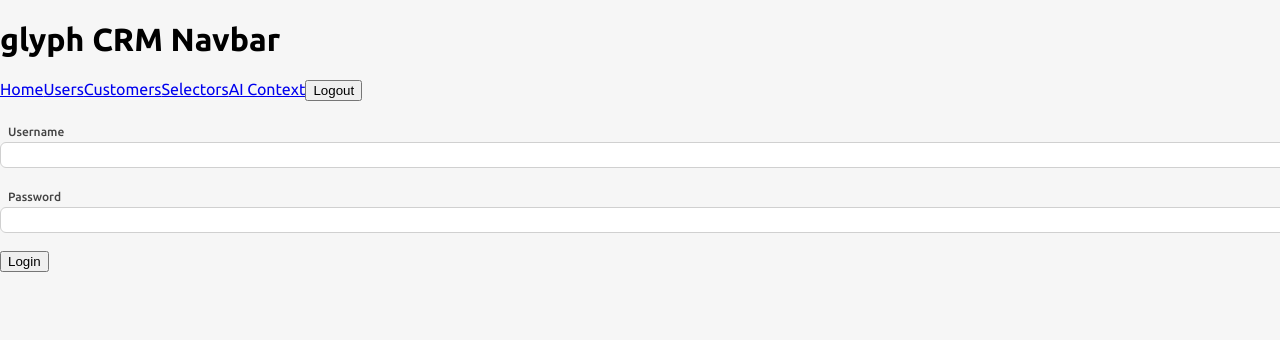
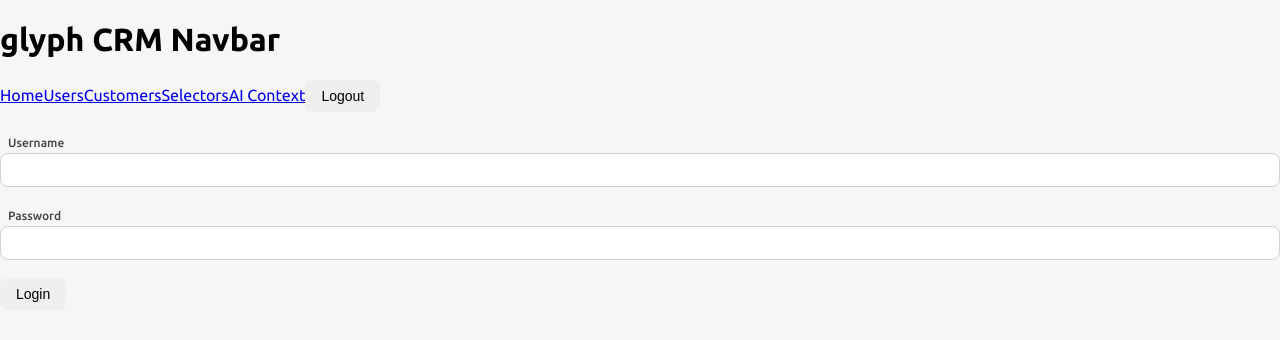
Before and after one commit to xomatix/glyph-crm, a React (Vite) app: page /login in a window 1280 px wide. Shown: the top 340 px of the page. Built offline with nearby package versions, Linux system fonts and the light colour scheme.

Commit message:
components styles and features update

```diff
--- /dev/null
+++ b/components/GlButton/GlButton.css
@@ -0,0 +1,89 @@
+.gl-button {
+  display: inline-flex;
+  align-items: center;
+  justify-content: center;
+  padding: 8px 16px;
+  font-size: 14px;
+  font-weight: 500;
+  border: none;
+  border-radius: 8px;
+  cursor: pointer;
+  transition: background 0.2s, color 0.2s, box-shadow 0.2s;
+  outline: none;
+  text-decoration: none;
+  user-select: none;
+}
+
+/* Primary (default) */
+.primary {
+  background: #2563eb;
+  color: #fff;
+}
+.primary:hover,
+.primary:focus {
+  background: #1d4ed8;
+}
+.primary:active {
+  background: #1e40af;
+}
+
+.success {
+  background: #16a34a;
+  color: #fff;
+}
+.success:hover,
+.success:focus {
+  background: #15803d;
+}
+.success:active {
+  background: #166534;
+}
+
+/* Danger */
+.danger {
+  background: #dc2626;
+  color: #fff;
+}
+.danger:hover,
+.danger:focus {
+  background: #b91c1c;
+}
+.danger:active {
+  background: #991b1b;
+}
+
+/* Info */
+.info {
+  background: #0ea5e9;
+  color: #fff;
+}
+.info:hover,
+.info:focus {
+  background: #0284c7;
+}
+.info:active {
+  background: #0369a1;
+}
+
+/* Warning */
+.warning {
+  background: #f59e42;
+  color: #fff;
+}
+.warning:hover,
+.warning:focus {
+  background: #ea580c;
+}
+.warning:active {
+  background: #c2410c;
+}
+
+/* Disabled state (applies to all variants) */
+.gl-button:disabled,
+.gl-button[disabled] {
+  background: #a5b4fc;
+  color: #e0e7ff;
+  cursor: not-allowed;
+  box-shadow: none;
+  opacity: 0.7;
+}
--- a/components/GlButton/GlButton.jsx
+++ b/components/GlButton/GlButton.jsx
@@ -1,5 +1,6 @@
 import React, { useContext } from "react";
 import service from "../../glService/glService";
+import "./GlButton.css";
 
 export const GlButton = ({
   action = () => {},
@@ -7,6 +8,7 @@ export const GlButton = ({
   dataSetIdent = "",
   nameSpace = "",
   Context = null,
+  className = "",
   children,
 }) => {
   // eslint-disable-next-line react-hooks/rules-of-hooks
@@ -30,7 +32,11 @@ export const GlButton = ({
     afterAction(record);
   };
 
-  return <button onClick={handleButtonPress}>{children}</button>;
+  return (
+    <button className={className + " gl-button"} onClick={handleButtonPress}>
+      {children}
+    </button>
+  );
 };
 
 export default GlButton;
--- a/components/GlContainer/GlContainer.css
+++ b/components/GlContainer/GlContainer.css
@@ -2,6 +2,7 @@
   margin: 0 auto;
   display: flex;
   flex-direction: column;
+  gap: 8px;
   padding: 8px;
   border-radius: 8px;
   background-color: var(--background-color);
--- a/components/GlEdit/GlEdit.css
+++ b/components/GlEdit/GlEdit.css
@@ -3,9 +3,8 @@
   flex-direction: column;
 
   input {
-    width: 100%;
-    padding: 4px 8px;
-    border-radius: 6px;
+    padding: 8px 8px;
+    border-radius: 8px;
     border: 1px solid #d0d0d0;
     font-size: 14px;
     transition: border-color 0.2s ease;
```
Also changed, not shown: components/GlRow/GlRow.css (added, +12 -0 lines), components/GlRow/GlRow.jsx (added, +8 -0 lines).
